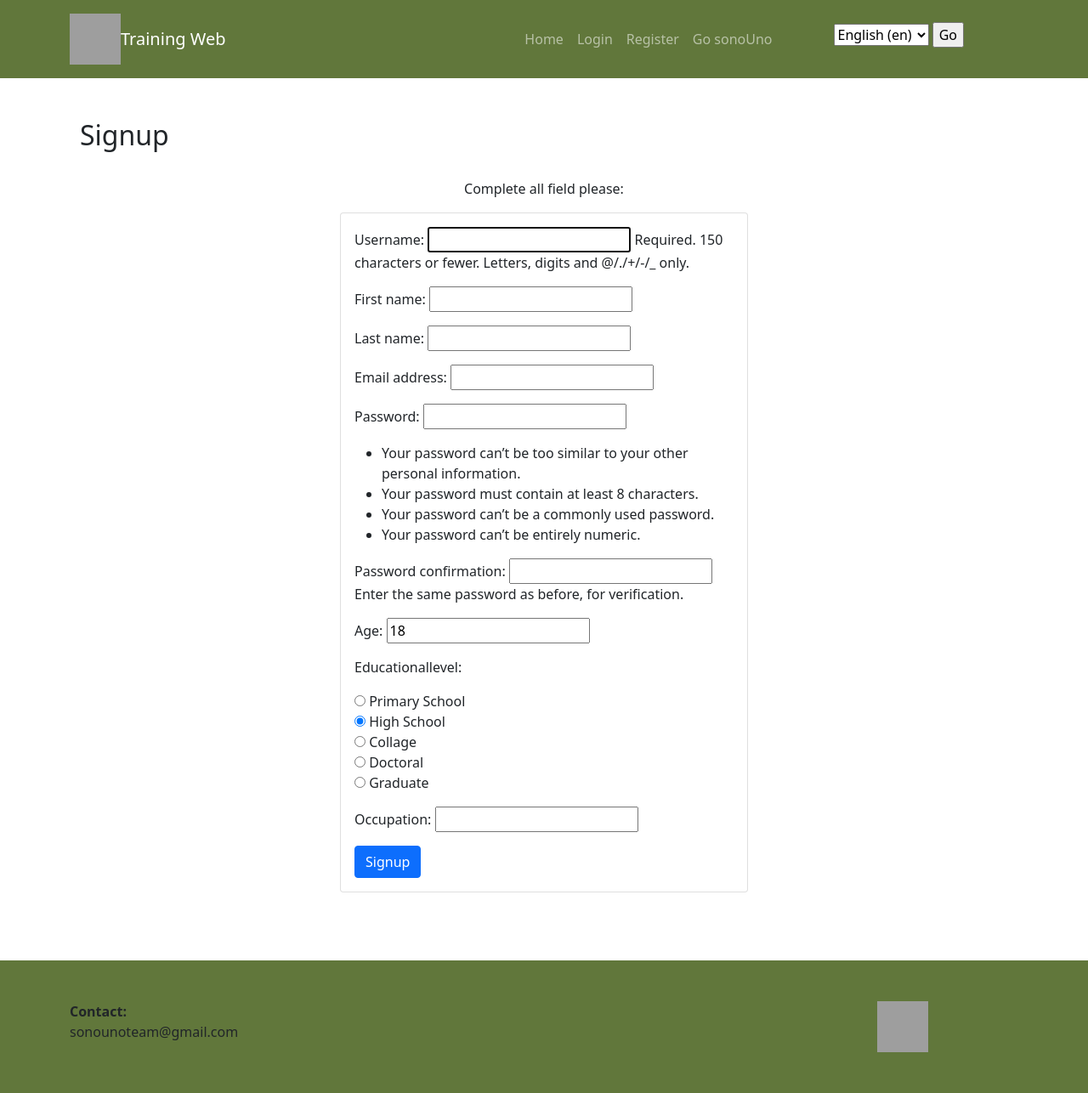
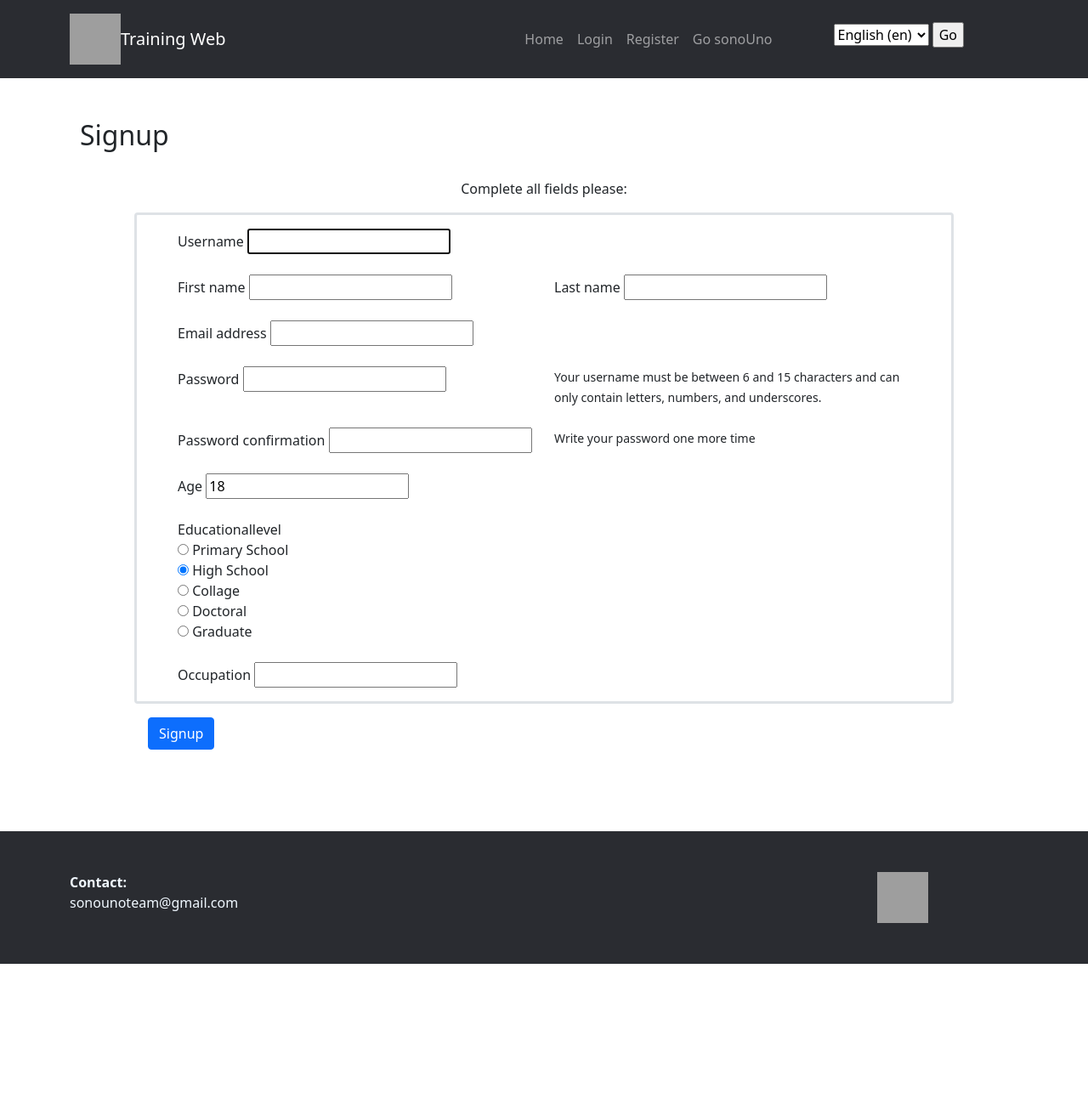
Before and after one commit to NatashaBertaina/webTraining, a Django app: page /userApp/signup/ in a window 1280 px wide. Shown: the whole page at 85% size. After the commit the page ends 1134 px from the top, so only its background shows below. Run offline with Django 4.2, Linux system fonts and the light colour scheme; grey boxes are pictures that could not be loaded.

Commit message:
cambios de css de form signup

```diff
--- a/templates/footer.html
+++ b/templates/footer.html
@@ -4,8 +4,8 @@
         <div class="container">
             <div class="row my-4">
                 <div class="col-10">
-                    <dt>{% translate 'Contact:' %}</dt>
-                    <dd>sonounoteam@gmail.com</dd>
+                    <dt class="textf">{% translate 'Contact:' %}</dt>
+                    <dd class="textf">sonounoteam@gmail.com</dd>
                 </div>
                 <div class="col-2">
                     <img src="/static/trainingApp/images/logo2.png" alt="Logos of the University of Mendoza, National Technological University and CONICET." width="60" height="60">
--- a/trainingApp/static/trainingApp/style/style.css
+++ b/trainingApp/static/trainingApp/style/style.css
@@ -1,5 +1,5 @@
 .back{
-    background-color: rgb(97, 119, 59);
+    background-color: rgb(42, 44, 49);
     margin-top: auto;
 }
 
@@ -65,3 +65,7 @@ form{
 .container-pagination {
     grid-area: pagination;
 }
+
+.textf {
+    color:aliceblue;
+}
--- a/trainingApp/templates/trainingApp/training_List.html
+++ b/trainingApp/templates/trainingApp/training_List.html
@@ -14,8 +14,7 @@
         <div class="card-body">
             <blockquote class="blockquote mb-0">
                 {% blocktrans %}
-                    <p>A well-known quote, contained in a blockquote element.</p>
-                    <footer class="blockquote-footer">Someone famous in <cite title="Source Title">Source Title</cite></footer>
+                    <p>Remember that at the end of a training block, which is made up of 4 displays, you can review your answers and/or repeat the block with new answers.</p>
                 {% endblocktrans %}
             </blockquote>
         </div>
--- a/userApp/templates/userApp/signup.html
+++ b/userApp/templates/userApp/signup.html
@@ -1,24 +1,80 @@
 {% extends "base.html" %}
-
+{% load i18n %}
 {% block content %}
 
-    <div class="container">
-        <h2 class="display-h4">Signup</h2>
+<div class="container-fluid">
+    <h2 class="display-h4">Signup</h2>
+    <br>
+    <p class="text-center">{% trans "Complete all fields please:" %}</p>
 
-        <br>
+    <form action="" method="POST">
+        {% csrf_token %}
+        <div class="card mx-auto border border-3">
+            <di class="card-body row gy-4 px-5 justify-content-center">
+                <div class="col-12">
+                    <label for="username" aria-label="{% trans 'Enter a username of your choice' %}">{{ form.username.label }}</label>
+                        {{ form.username }}
+                    <span class="text-danger">{{ form.username.errors }}</span>
 
-        <p class="text-center">Complete all field please:</p>
-
-        <form action="" method="POST">
-            {% csrf_token %}
-            <!--Estilos no usar en html. Moverlo al archivo css-->
-            <div class="card mx-auto" style="width: 30rem;">
-                <div class="card-body">
-                    {{ form.as_p }}
+                </div>
+                <div class="col-md-6">
+                    <label for="first_name">{{ form.first_name.label }}</label>
+                        {{ form.first_name }}
+                    <span class="text-danger">{{ form.first_name.errors }}</span>
+                </div>
+                <div class="col-md-6">
+                    <label for="last_name">{{ form.last_name.label }}</label>
+                        {{ form.last_name }}
+                    <span class="text-danger">{{ form.last_name.errors }}</span>
+                </div>
+                <div class="col-12">
+                    <label for="email">{{ form.email.label }}</label>
+                        {{ form.email }}
+                    <span class="text-danger">{{ form.email.errors }}</span>
+                </div>
+                <div class="col-md-6">
+                    <label for="password1">{{ form.password1.label }}</label>
+                        {{ form.password1 }}
+                    <span class="text-danger">{{ form.password1.errors }}</span>
+                </div>
+                <div class="col-md-6">
+                    {% blocktranslate %}
+                        <small id="username-description" aria-hidden="true">Your username must be between 6 and 15 characters and can only contain letters, numbers, and underscores.</small>
+                    {% endblocktranslate %}
+                </div>
+                <div class="col-md-6">
+                    <label for="password2">{{ form.password2.label }}</label>
+                        {{ form.password2 }}
+                    <span class="text-danger">{{ form.password2.errors }}</span>
+                </div>
+                <div class="col-md-6">
+                    {% blocktranslate %}
+                        <small id="username-description" aria-hidden="true">Write your password one more time</small>
+                    {% endblocktranslate %}
+                </div>
+                <div class="col-12">
+                    <label for="age">{{ form.age.label }}</label>
+                        {{ form.age }}
+                    <span class="text-danger">{{ form.age.errors }}</span>
+                </div>
+                <div class="col-12">
+                    <label for="educationalLevel">{{ form.educationalLevel.label }}</label>
+                        {{ form.educationalLevel }}
+                    <span class="text-danger">{{ form.educationalLevel.errors }}</span>
+                </div>
+                <div class="col-12">
+                    <label for="occupation">{{ form.occupation.label }}</label>
+                        {{ form.occupation }}
+                    <span class="text-danger">{{ form.occupation.errors }}</span>
+                </div>
+            </div>
+            <div class="card-body row gy-4 justify-content-start">
+                <div class="col-md-4">
                     <button aria-pressed="true" class="btn btn-primary">Signup</button>
                 </div>
             </div>
-        </form>
-    </div>
+        </div>
+    </form>
+</div>
 
 {% endblock %}
```
Also changed, not shown: locale/es/LC_MESSAGES/django.po.
